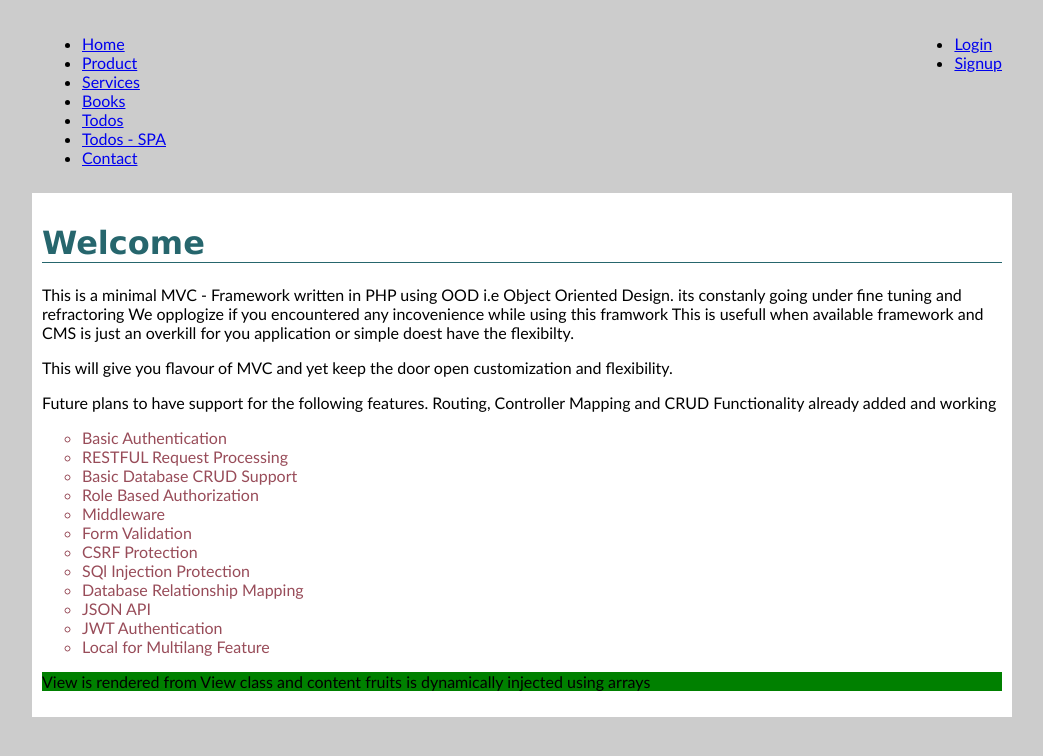
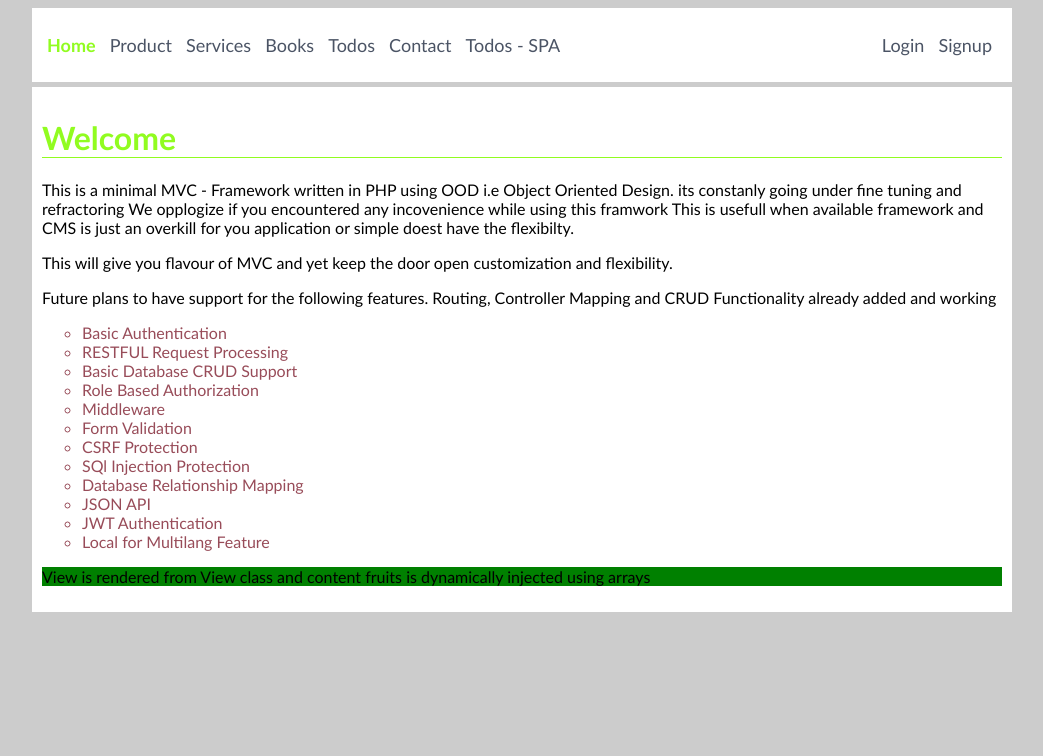
Before and after one commit to salmaniz82/spark-test, a PHP site: page / in a window 1280 px wide. Shown: the top 756 px of the page, without its empty margins (118-1161 px from the left). Run offline with PHP 8.4, Linux system fonts and the light colour scheme.

Commit message:
routes active state and some style changes

```diff
--- a/app/controllers/todosCtrl.php
+++ b/app/controllers/todosCtrl.php
@@ -6,12 +6,15 @@ class todosCtrl {
 	public function __construct()
 	{
 
+
+
 		if( !Auth::loginStatus() )
      	{
 
          return header("Location: /login");
 
      	}
+
 
 		$this->DB = new Database();
 		$this->DB->table = 'todos';
--- a/assets/css/style.css
+++ b/assets/css/style.css
@@ -75,9 +75,9 @@ h3.title a{color: #8676ca; text-transform: uppercase;}
 .bg-white{background-color: #fff;}
 
 h1.page-title {
-	color: #26666d;
-	font-family: verdana;
-	border-bottom: 1px solid #26666d;
+	color: #91fc20;
+	font-family: Calibri;
+	border-bottom: 1px solid #91fc20;;
 }
 
 .text-bold { font-weight: bold;	 }
@@ -87,6 +87,22 @@ h1.page-title {
 	height: 0px;
 	display: table;
 }
+
+
+ul.nav {
+	list-style-type: none;
+	padding-left: 5px;
+}
+
+ul.nav li {display: inline-block;}
+
+ul.nav li a {text-decoration: none; padding-right: 10px; color: #4b5465; font-size: 18px; transition: all 0.3s ease-in-out}
+
+ul.nav li a:hover {color: pink;}
+
+ul.nav li.active a {color: #91fc20; font-weight: bold;}
+
+header.wrapper {background-color: #fff; margin-bottom: 5px;}
 
 header.wrapper ul.nav.main-nav{float: left;}
 
--- a/framework/route.class.php
+++ b/framework/route.class.php
@@ -9,6 +9,7 @@ class Route
     public $method;
     public $appURI;
     public $serverRawURI;
+    static $activeRoute;
 
 
 
@@ -183,8 +184,6 @@ class Route
         {
 
 
-
-
             if( is_callable($callback) )
             {
 
@@ -192,6 +191,7 @@ class Route
                 //return $callback();
 
                 $callback();
+
                 return $this;
 
             }
@@ -212,6 +212,7 @@ class Route
                             $ctrlClassname = $callback[0].'Ctrl';
                             $controller = new $ctrlClassname();
                             $controller->$callback[1]();
+
                             return $this;
                         }
                         else
@@ -232,8 +233,31 @@ class Route
 
         }
 
+        else {
+
+
+
+        }
+
 
     }
+
+
+    static function Current($menuLink)
+    {
+
+        if($menuLink == $_SERVER['REQUEST_URI'])
+        {
+            self::$activeRoute = true;
+        }
+        else
+        {
+            self::$activeRoute = false;
+        }
+      echo (self::$activeRoute == true ? 'active' :  '');
+    }
+
+
 
 
     public function filter($callback)
--- a/index.php
+++ b/index.php
@@ -68,10 +68,7 @@ $route->get('/bookapi', function(){
     $db = new Database();
     $db->table = 'books';
     $data = $db->listall( ['id', 'name', 'author'] )->returnData();
-
-    http_response_code(202);
-    header('Content-Type: application/json');
-    echo json_encode($data);
+    View::responseJson($data, 200);
 
 });
 
```
Also changed, not shown: pages/header.php (+13 -12 lines).
